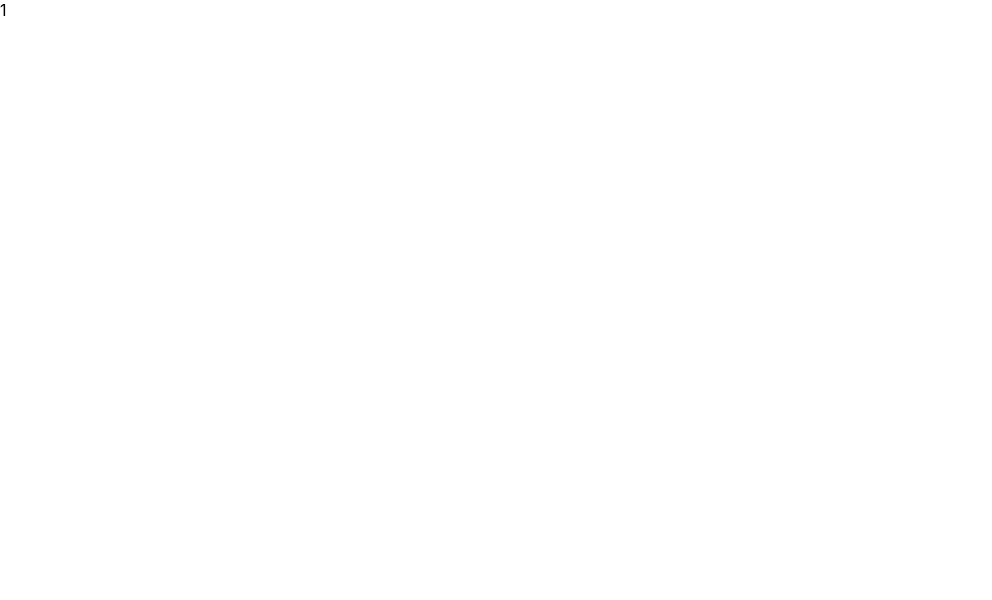
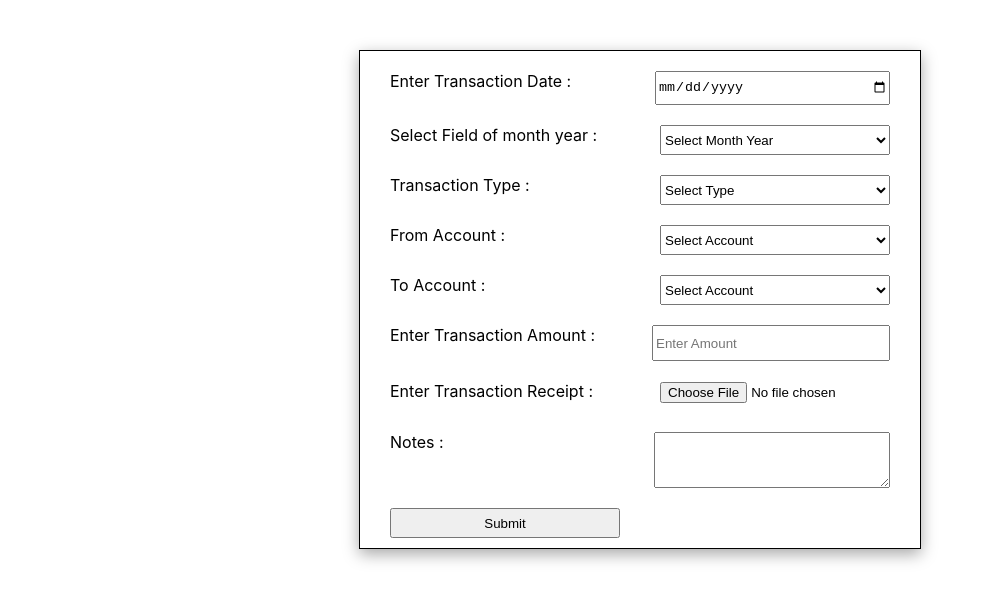
Before and after one commit to Aditya-Thakor/Aditya-Finance-Tracker, a React (Create React App) app: page /addTransaction in a window 1280 px wide. Shown: the top 600 px of the page, without its empty margins (0-992 px from the left). Built offline with nearby package versions, Linux system fonts and the light colour scheme.

Commit message:
Created Add Transaction Page

```diff
--- a/src/App.js
+++ b/src/App.js
@@ -1,9 +1,23 @@
 import './App.css';
+import { BrowserRouter as Router,Routes,Route, Navigate } from 'react-router-dom';
+
+import ViewTransaction from './pages/ViewTransaction/ViewTransaction';
+import AddTransaction from './pages/AddTransaction/AddTransaction';
+import Error404 from './pages/404/Error404';
 
 
 function App() {
   return (
-<div>1</div>
+<>
+<Router>
+  <Routes>
+    <Route path='/' element={<Navigate to='/addTransaction'/>}/>
+    <Route path='/addTransaction' element={<AddTransaction/>}/>
+    <Route path='/viewTransaction' element={<ViewTransaction/>}/>
+    <Route path='*' element={<Error404/>}/>
+  </Routes>
+</Router>
+</>
   );
 }
 
--- /dev/null
+++ b/src/components/DropDownList/DropDownlist.jsx
@@ -0,0 +1,20 @@
+import React from "react";
+import "./DropDown.css";
+export const DropDownlist = (props) => {
+  const { label, name, optionValue } = props;
+
+  return (
+    <>
+      <label htmlFor="">{label}</label>
+      <div className="inputComp">
+        <select className="inputs" name={name} id="">
+          {optionValue.map((option, index) => (
+            <option key={index} value={option}>
+              {option}
+            </option>
+          ))}
+        </select>
+      </div>
+    </>
+  );
+};
--- /dev/null
+++ b/src/components/InputFields/InputFields.jsx
@@ -0,0 +1,13 @@
+import React from "react";
+import "./inputFields.css";
+export const InputFields = (props) => {
+  const { label, ...attributes } = props;
+  return (
+    <div className="section-row">
+      <label htmlFor="">{label}</label>
+      <div className="inputComp">
+        <input className="inputs" {...attributes} />
+      </div>
+    </div>
+  );
+};
--- /dev/null
+++ b/src/components/InputFields/inputFields.css
@@ -0,0 +1,5 @@
+.inputFields{
+
+    padding: 20px;
+
+}
--- a/src/index.js
+++ b/src/index.js
@@ -6,9 +6,9 @@ import reportWebVitals from './reportWebVitals';
 
 const root = ReactDOM.createRoot(document.getElementById('root'));
 root.render(
-  <React.StrictMode>
+
     <App />
-  </React.StrictMode>
+
 );
 
 // If you want to start measuring performance in your app, pass a function
--- /dev/null
+++ b/src/pages/404/Error404.jsx
@@ -0,0 +1,7 @@
+import React from "react";
+
+const Error404 = () => {
+  return <div>Error404</div>;
+};
+
+export default Error404;
--- /dev/null
+++ b/src/pages/AddTransaction/AddTransaction.jsx
@@ -0,0 +1,114 @@
+import React from "react";
+import { DropDownlist } from "../../components/DropDownList/DropDownlist";
+import { InputFields } from "../../components/InputFields/InputFields";
+import "./css/addTransaction.css";
+const AddTransaction = () => {
+  const selectField = {
+    1: {
+      name: "transactionMY",
+      label: "Select Field of month year : ",
+      optionValue: [
+        "Select Month Year",
+        "Jan 2023",
+        "Feb 2023",
+        "Mar 2023",
+        "Apr 2023",
+        "May 2023",
+        "Jun 2023",
+        "Jul 2023",
+        "Aug 2023",
+        "Sep 2023",
+        "Oct 2023",
+        "Nov 2023",
+        "Des 2023",
+      ],
+    },
+    2: {
+      name: "transactionType",
+      label: "Transaction Type : ",
+      optionValue: [
+        "Select Type",
+        "Home Expense",
+        "Personal Expense",
+        "Income",
+      ],
+    },
+    3: {
+      name: "transactionFrom",
+      label: "From Account : ",
+      optionValue: [
+        "Select Account",
+        "Personal Account",
+        "Real Living",
+        "My Dream Home",
+        "Full Circle",
+        "Core Realtors",
+        "Big Block",
+      ],
+    },
+    4: {
+      name: "transactionTo",
+      label: "To Account : ",
+      optionValue: [
+        "Select Account",
+        "Personal Account",
+        "Real Living",
+        "My Dream Home",
+        "Full Circle",
+        "Core Realtors",
+        "Big Block",
+      ],
+    },
+  };
+
+  const inputFields = [
+    {
+      label: "Enter Transaction Date : ",
+      type: "date",
+      name: "transactiondate",
+    },
+    {
+      label: "Enter Transaction Amount : ",
+      type: "text",
+      name: "transactionamount",
+      placeholder: "Enter Amount",
+    },
+    {
+      label: "Enter Transaction Receipt : ",
+      type: "file",
+      name: "transactionreceipt",
+    },
+  ];
+
+  const checkSubmit = (e) => {
+    e.preventDefault();
+  };
+
+  return (
+    <form action="" method="post">
+      <div className="container">
+        <div className="section">
+          <InputFields {...inputFields[0]} />
+          {Object.values(selectField).map((item, index) => (
+            <div className="section-row" key={index}>
+              <DropDownlist {...item} />
+            </div>
+          ))}
+          <InputFields {...inputFields[1]} />
+          <InputFields {...inputFields[2]} />
+          <div className="section-row">
+            <label htmlFor="note">Notes : </label>
+            <textarea name="note" className="inputs-textarea"></textarea>
+          </div>
+          <div className="section-row">
+            <button className="inputs" type="submit" onClick={checkSubmit}>
+              Submit
+            </button>
+          </div>
+        </div>
+      </div>
+    </form>
+  );
+};
+
+export default AddTransaction;
--- /dev/null
+++ b/src/pages/AddTransaction/css/addTransaction.css
@@ -0,0 +1,28 @@
+.container{
+    display: flex;
+    justify-content: center ;
+    margin-top: 50px;
+
+}
+.section{
+    padding: 10px 20px 0px;
+    box-shadow: rgba(0, 0, 0, 0.35) 0px 5px 15px;
+    border: 1px solid;
+}
+.section-row{
+    padding: 10px;
+    width: 500px;
+    display: flex;
+    justify-content: space-between;
+}
+
+.inputs{
+    height: 30px;
+    width: 230px;
+}
+
+.inputs-textarea{
+
+    height: 50px;
+    width: 230px;
+}
--- /dev/null
+++ b/src/pages/ViewTransaction/ViewTransaction.jsx
@@ -0,0 +1,12 @@
+import React from "react";
+import { DropDownlist } from "../../components/DropDownList/DropDownlist";
+
+const ViewTransaction = () => {
+  return (
+    <>
+      <DropDownlist state="10" />
+    </>
+  );
+};
+
+export default ViewTransaction;
```
Also changed, not shown: src/components/DropDownList/DropDown.css (added).
